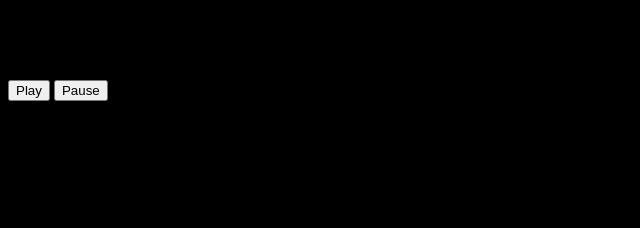
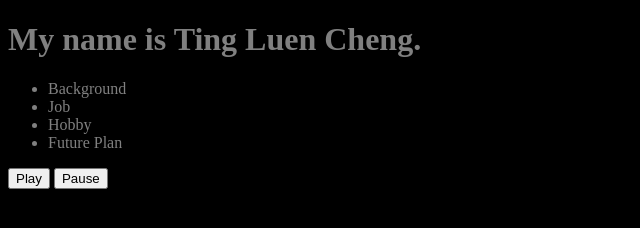
Before and after one commit to TLCheng11/my-personal-website, a plain HTML site: page index.html in a window 1280 px wide. Shown: the whole page, without its empty margins (0-640 px from the left). Drawn offline with Linux system fonts and the light colour scheme.

Commit message:
add info list

```diff
--- a/css/style.css
+++ b/css/style.css
@@ -16,3 +16,7 @@
     height: 100%;
     z-index: -1;
 }
+
+#info {
+    color: grey;
+}
--- a/index.html
+++ b/index.html
@@ -8,7 +8,15 @@
         <div id="background">
             <canvas id="canvas"></canvas>
         </div>
-        <h1 id="myName">My name is Ting Luen Cheng.</h1>
+        <div id="info">
+            <h1 id="myName">My name is Ting Luen Cheng.</h1>
+            <ul>
+                <li>Background</li>
+                <li>Job</li>
+                <li>Hobby</li>
+                <li>Future Plan</li>
+            </ul>
+        </div>
         <button id="play">Play</button>
         <button id="pause">Pause</button>
         <script src="./js/script.js"></script>
```
